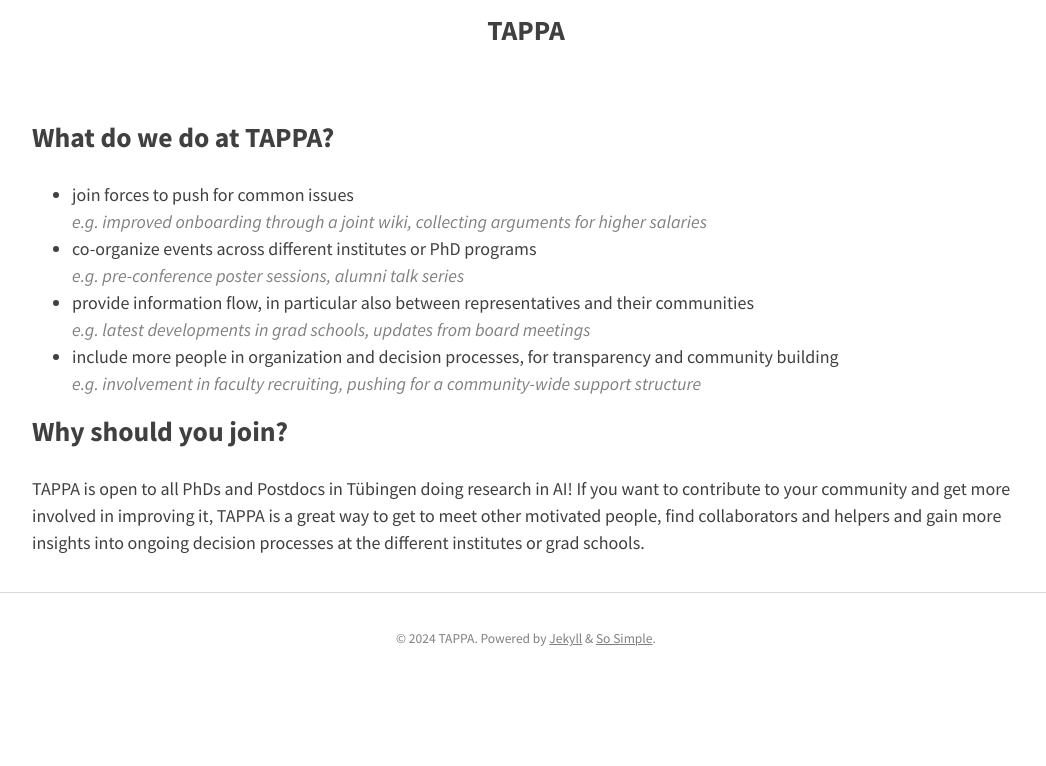
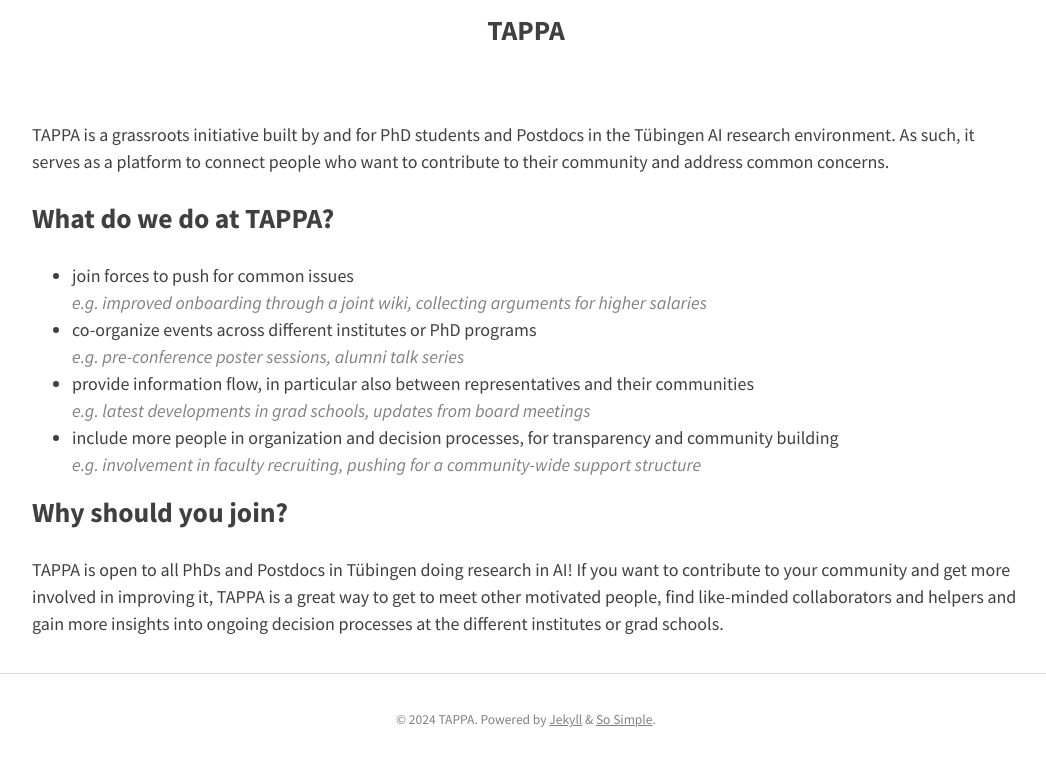
Before and after one commit to tappa-org/tappa-org.github.io, a Jekyll site: the page built from about.md, in a window 1280 px wide, cut to the strip 221-1024 px from the top of the page. Shown: the top 766 px of the strip, without its empty margins (114-1160 px from the left). Built offline with Jekyll 4.4.1, drawn with Linux system fonts in a browser that asks for light colours; nearby versions of some CDN libraries; before the commit the page ends 943 px from its top, so only the background shows below that.

Commit message:
add intro sentence

```diff
--- a/about.md
+++ b/about.md
@@ -3,6 +3,8 @@
 title: ''
 # permalink: /About/
 ---
+
+TAPPA is a grassroots initiative built by and for PhD students and Postdocs in the Tübingen AI research environment. As such, it serves as a platform to connect people who want to contribute to their community and address common concerns.
 
 ## What do we do at TAPPA?
 
@@ -17,7 +19,4 @@
 
 ## Why should you join?
 TAPPA is open to all PhDs and Postdocs in Tübingen doing research in AI!
-If you want to contribute to your community and get more involved in improving it,
-TAPPA is a great way to get to meet other motivated people, find collaborators and
-helpers and gain more insights into ongoing decision processes at the different
-institutes or grad schools.
+If you want to contribute to your community and get more involved in improving it, TAPPA is a great way to get to meet other motivated people, find like-minded collaborators and helpers and gain more insights into ongoing decision processes at the different institutes or grad schools.
```
